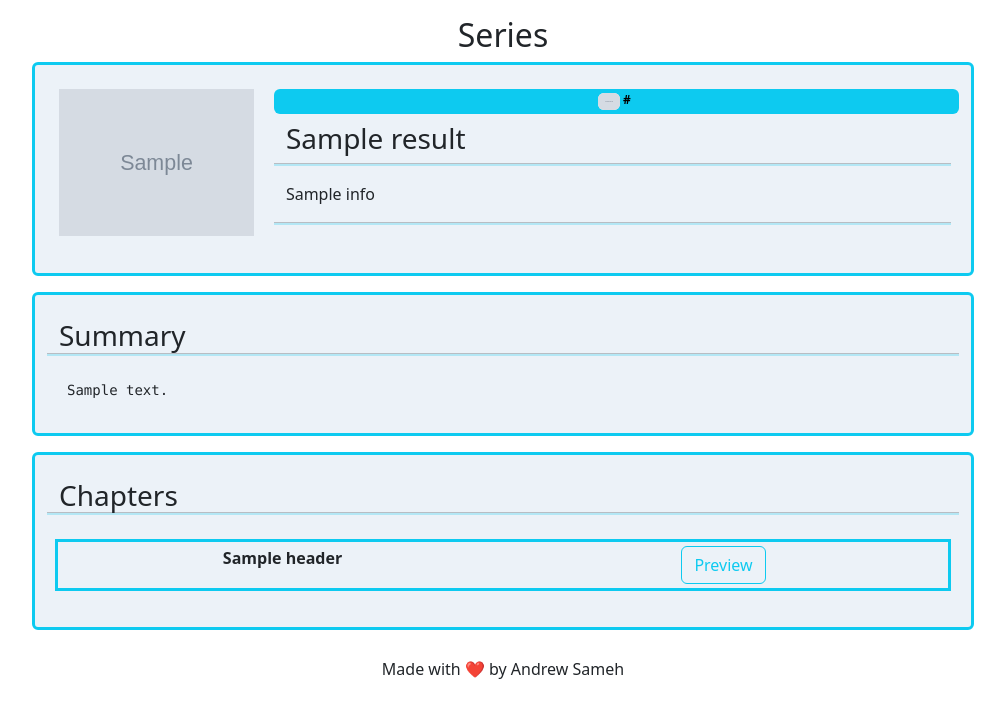
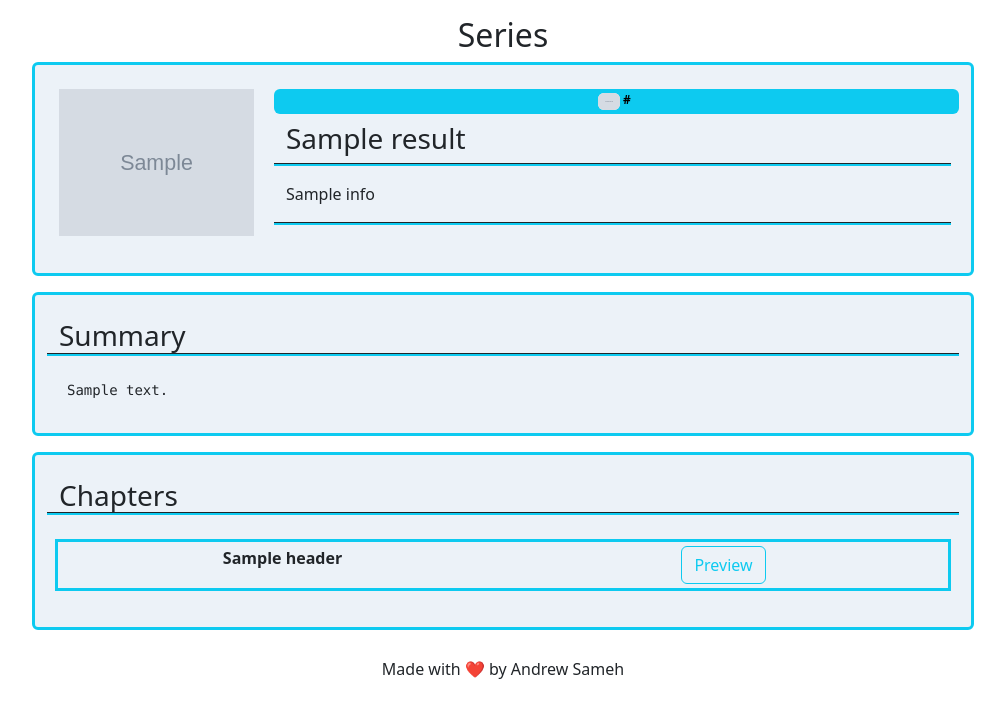
Before and after one commit to acskii/reader, a Django app: template comfy/templates/series/series.html in a window 1280 px wide. Shown: the part 56-774 px from the top of the page, without its empty margins (137-1142 px from the left). Run offline with Django 3.2, Linux system fonts and the light colour scheme; the template is opened without the code that fills it: most values are stand-ins (such as "Sample title", 1, 10 or a date in 2020); grey boxes marked "Sample" are stand-in pictures.

Commit message:
styles: simple style fix

```diff
--- a/comfy/templates/series/series.html
+++ b/comfy/templates/series/series.html
@@ -6,6 +6,13 @@
   .box {
     background-color: rgb(236, 242, 248);
     min-width: 500px;
+  }
+  hr {
+      opacity: 1;
+  }
+  img {
+      height: auto;
+      width: 100%;
   }
 </style>
 {% endblock %}
```
